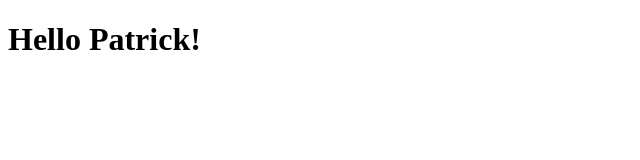
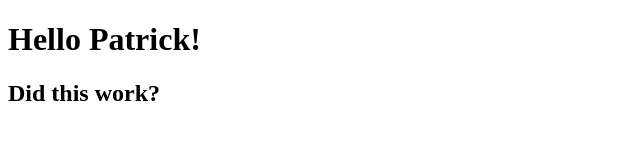
Before and after one commit to patmancolerick/first-repo, a plain HTML site: page index.html in a window 1280 px wide. Shown: the whole page, without its empty margins (0-640 px from the left). Drawn offline with Linux system fonts and the light colour scheme.

Commit message:
ADD Check message

```diff
--- a/index.html
+++ b/index.html
@@ -7,5 +7,6 @@
 
 <body>
     <h1>Hello Patrick!</h1>
+    <h2>Did this work?</h2>
 </body>
 </html>
```
